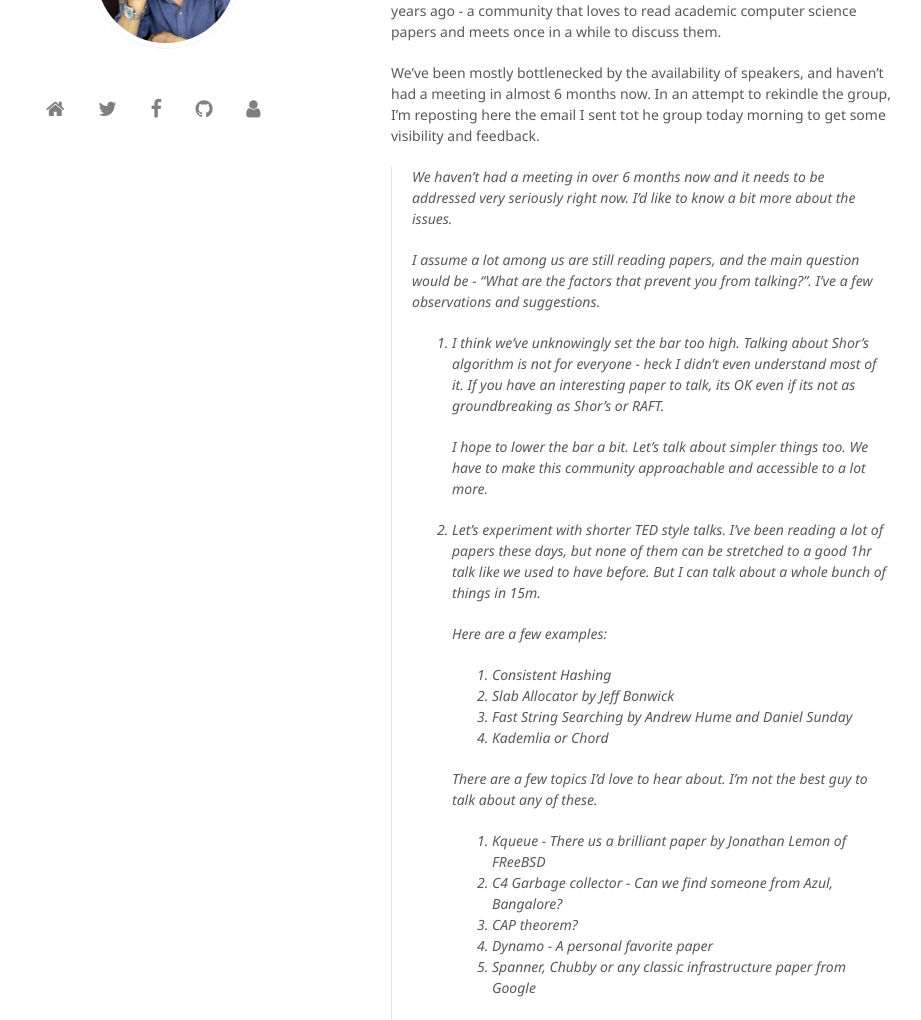
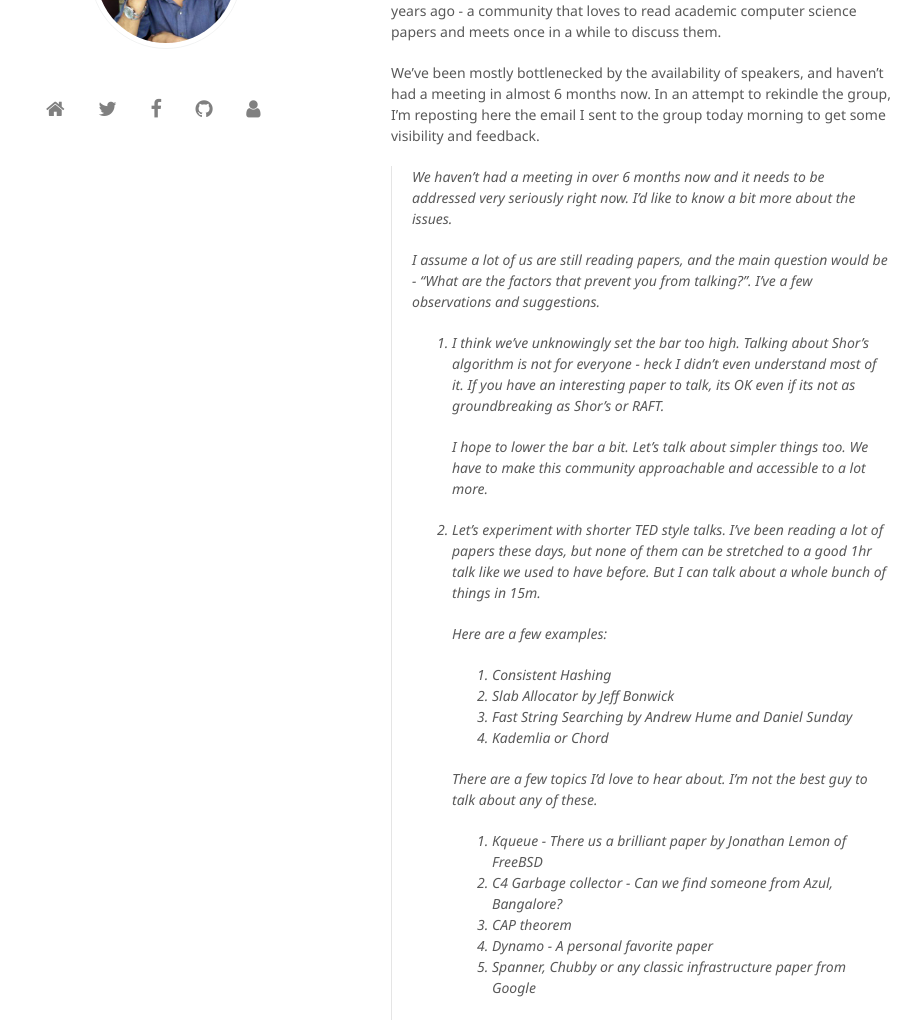
Before and after one commit to jaseemabid/blog, a Jekyll site: the page built from _posts/2016-11-24-pwl.md, in a window 1280 px wide and 1400 px high. Shown: the part 171-1191 px from the top of the window, without its empty margins (179-1100 px from the left). Built offline with Jekyll 4.4.1, drawn with Linux system fonts in a browser that asks for light colours; nearby versions of some CDN libraries.

Commit message:
Fix a few typos

```diff
--- a/_posts/2016-11-24-pwl.md
+++ b/_posts/2016-11-24-pwl.md
@@ -12,7 +12,7 @@ them.
 
 We've been mostly bottlenecked by the availability of speakers, and haven't had
 a meeting in almost 6 months now. In an attempt to rekindle the group, I'm
-reposting here the email I sent tot he group today morning to get some
+reposting here the email I sent to the group today morning to get some
 visibility and feedback.
 
 >
@@ -20,7 +20,7 @@ visibility and feedback.
 > We haven't had a meeting in over 6 months now and it needs to be addressed very
 > seriously right now. I'd like to know a bit more about the issues.
 >
-> I assume a lot among us are still reading papers, and the main question would
+> I assume a lot of us are still reading papers, and the main question would
 > be - "What are the factors that prevent you from talking?". I've a few
 > observations and suggestions.
 >
@@ -46,9 +46,9 @@ visibility and feedback.
 >    There are a few topics I'd love to hear about. I'm not the best guy to talk
 >    about any of these.
 >
->    1. Kqueue - There us a brilliant paper by Jonathan Lemon of FReeBSD
+>    1. Kqueue - There us a brilliant paper by Jonathan Lemon of FreeBSD
 >    2. C4 Garbage collector - Can we find someone from Azul, Bangalore?
->    3. CAP theorem?
+>    3. CAP theorem
 >    4. Dynamo - A personal favorite paper
 >    5. Spanner, Chubby or any classic infrastructure paper from Google
 >
```
